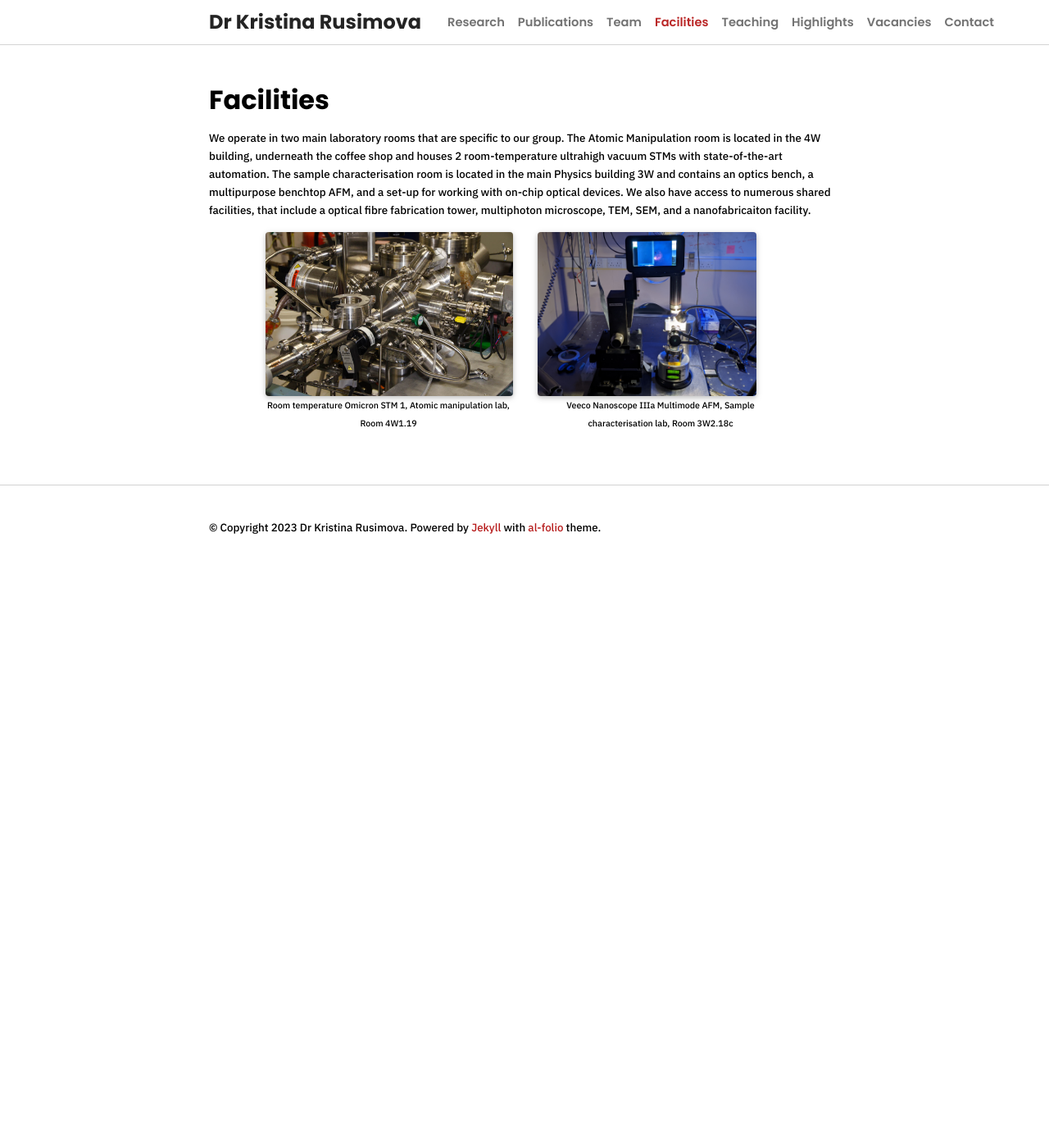
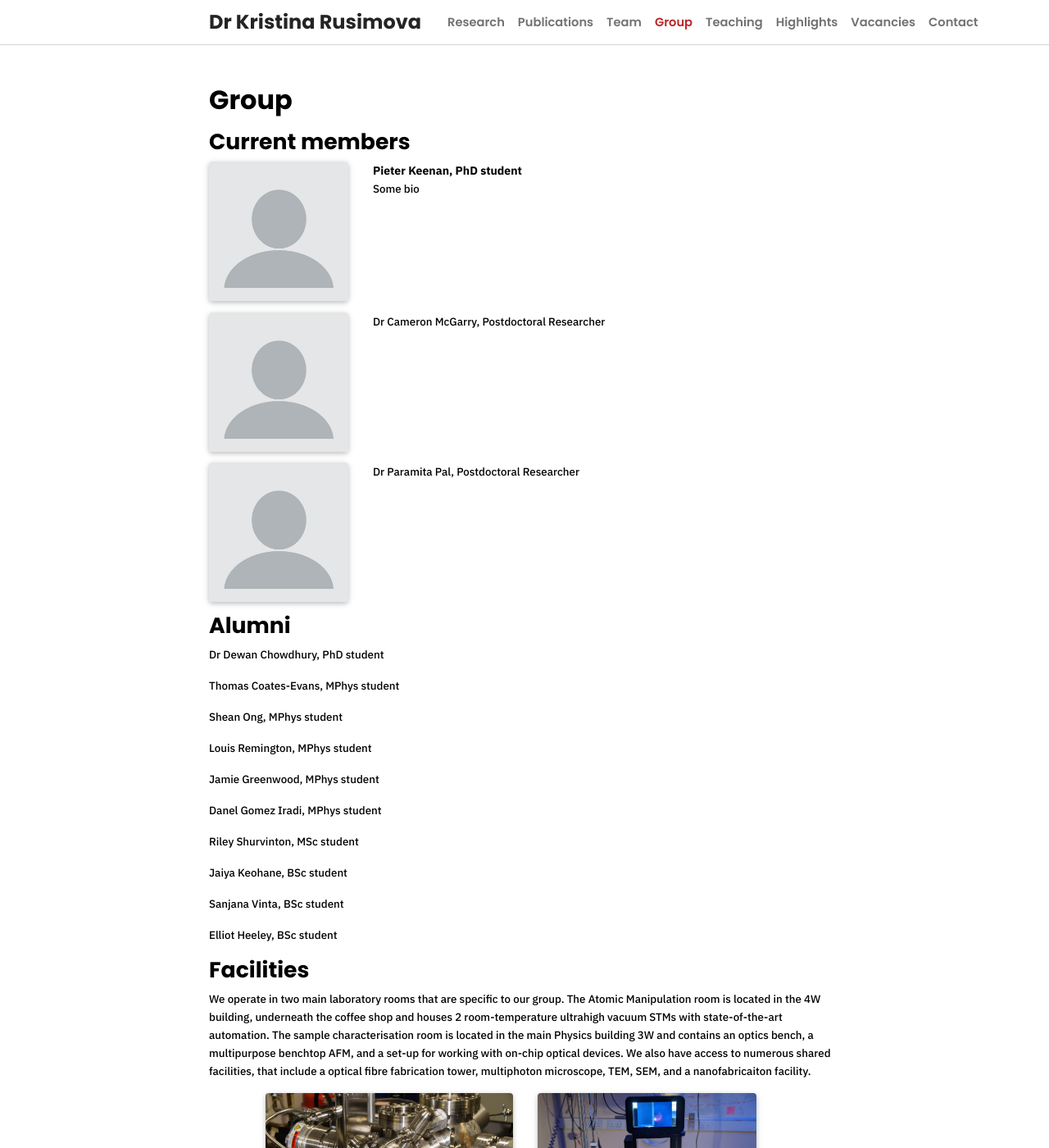
Before and after one commit to kristinarusimova/kristinarusimova.github.io, a Jekyll site: the page built from _pages/facilities.md, in a window 1280 px wide and 1400 px high. Shown: the whole window at 82% size. Built offline with Jekyll 4.4.1, drawn with Linux system fonts in a browser that asks for light colours; nearby versions of some CDN libraries; a style sheet for code colours, icons or effects is not loaded.

Commit message:
Merged team into Group page

```diff
--- a/_pages/facilities.md
+++ b/_pages/facilities.md
@@ -1,12 +1,69 @@
 ---
 layout: page
-title: Facilities
-permalink: /facilities/
+title: Group
+permalink: /group/
 description:
 
 nav: true
 order: 4
 ---
+
+## Current members
+
+<div class="projects">
+  <div class="row">
+    <div class="col-sm-3 abbr">
+      <img class="rounded float-left z-depth-1" src="{{ 'blank-profile-picture-g214929735_640.png' | prepend: '/assets/img/' | relative_url }}">
+    </div>
+    <div class="col-sm-7">
+      <span class="title">Pieter Keenan, PhD student</span>
+      <span class="description">Some bio</span>
+    </div>
+  </div>
+
+  <div class="row">
+    <div class="col-sm-3 abbr">
+      <img class="rounded float-left z-depth-1" src="{{ 'blank-profile-picture-g214929735_640.png' | prepend: '/assets/img/' | relative_url }}">
+    </div>
+    <div class="col-sm-7">
+      <p>Dr Cameron McGarry, Postdoctoral Researcher</p>
+    </div>
+  </div>
+
+  <div class="row">
+    <div class="col-sm-3 abbr">
+      <img class="rounded float-left z-depth-1" src="{{ 'blank-profile-picture-g214929735_640.png' | prepend: '/assets/img/' | relative_url }}">
+    </div>
+    <div class="col-sm-7">
+      <p>Dr Paramita Pal, Postdoctoral Researcher</p>
+    </div>
+  </div>
+
+</div>
+
+## Alumni
+
+Dr Dewan Chowdhury, PhD student
+
+Thomas Coates-Evans, MPhys student
+
+Shean Ong, MPhys student
+
+Louis Remington, MPhys student
+
+Jamie Greenwood, MPhys student
+
+Danel Gomez Iradi, MPhys student
+
+Riley Shurvinton, MSc student
+
+Jaiya Keohane, BSc student
+
+Sanjana Vinta, BSc student
+
+Elliot Heeley, BSc student
+
+## Facilities
 
 We operate in two main laboratory rooms that are specific to our group. The Atomic Manipulation room is located in the 4W building, underneath the coffee shop and houses 2 room-temperature ultrahigh vacuum STMs with state-of-the-art automation. The sample characterisation room is located in the main Physics building 3W and contains an optics bench, a multipurpose benchtop AFM, and a set-up for working with on-chip optical devices. We also have access to numerous shared facilities, that include a optical fibre fabrication tower, multiphoton microscope, TEM, SEM, and a nanofabricaiton facility.
 
```
Also changed, not shown: _pages/team.md (+0 -41 lines).
